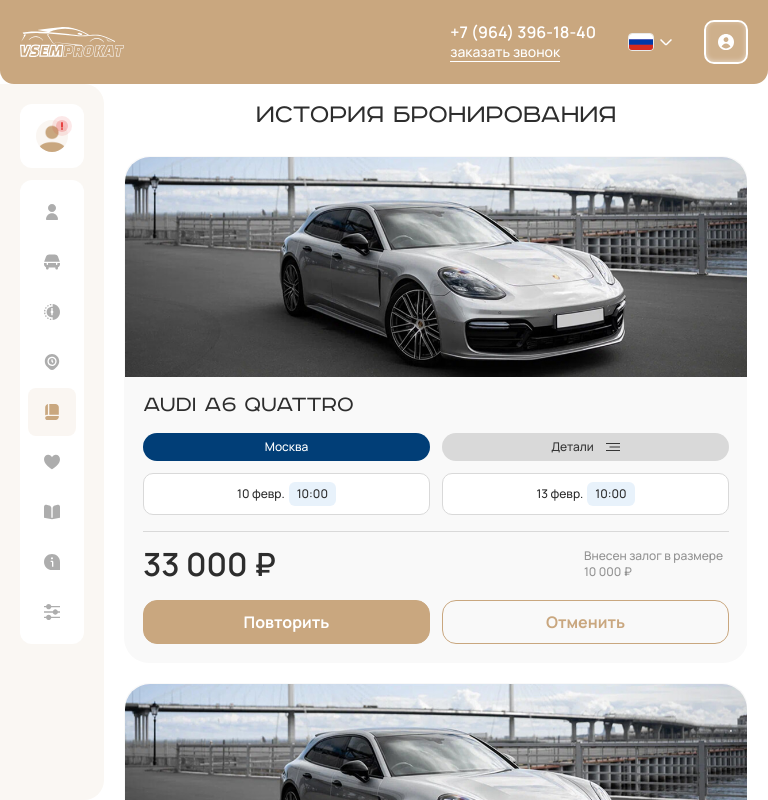
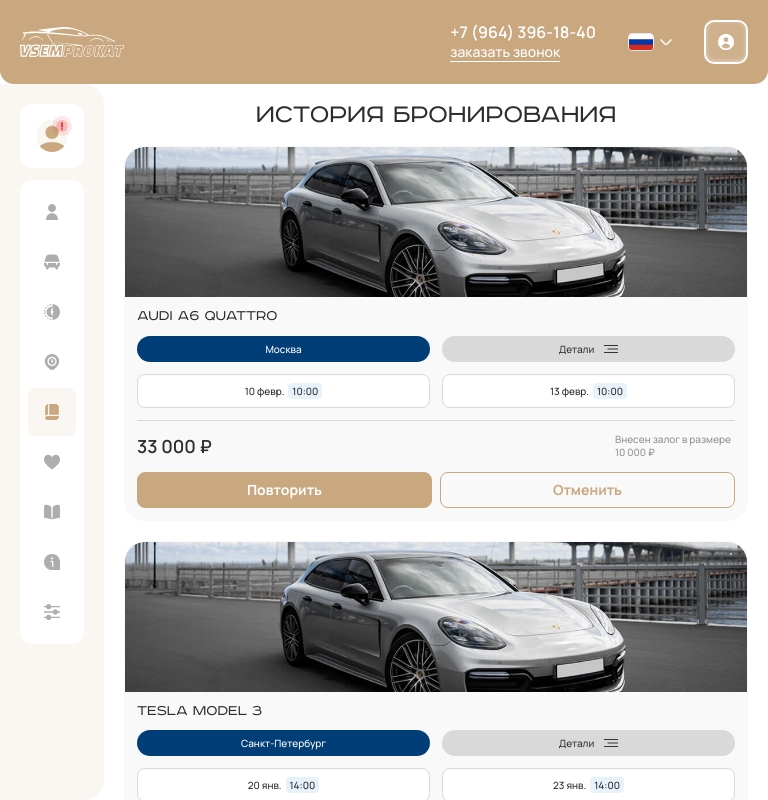
Before and after one commit to slav4x/rent-cars, a Next.js app: page /account/bookings/history in a window 768 px wide. Built offline with nearby package versions, Linux system fonts and the light colour scheme.

Commit message:
feat: AccountBookings

```diff
--- a/src/components/account/AccountBookingCard.module.sass
+++ b/src/components/account/AccountBookingCard.module.sass
@@ -25,28 +25,6 @@
 
 .content
 	padding: 18px
-
-.top
-	display: flex
-	align-items: center
-	justify-content: space-between
-	gap: 12px
-	margin-bottom: 14px
-
-.code
-	font-size: 12px
-	line-height: 1.2
-	font-weight: 700
-	letter-spacing: 0.08em
-	color: rgba(53, 53, 53, 0.6)
-
-.badge
-	padding: 8px 12px
-	border-radius: 99px
-	background: rgba(201, 167, 127, 0.14)
-	color: #8A6338
-	font-size: 12px
-	line-height: 1.2
 
 .title
 	font-family: var(--font-roadradio)
@@ -114,7 +92,7 @@
 
 .price
 	display: flex
-	align-items: flex-start
+	align-items: center
 	justify-content: space-between
 	gap: 16px
 	padding-top: 16px
@@ -177,7 +155,7 @@
 .detailsOpen
 	width: calc(100% + 32px)
 	padding: 12px
-	border-color: #D9D9D9
+	border-color: #D9D9D9 !important
 
 .detailsClose
 	position: absolute
@@ -240,3 +218,171 @@
 		font-weight: 500
 		&::-webkit-scrollbar
 			display: none
+
+@media (min-width: 1600px)
+	.card:nth-child(3n)
+		.details
+			left: initial
+			right: 100%
+			border-top-right-radius: 0px
+			border-bottom-right-radius: 0px
+			border-top-left-radius: 25px
+			border-bottom-left-radius: 25px
+			border-left: 1px solid transparent
+			border-right: 0px
+	.cardOpen:nth-child(3n)
+		border-top-right-radius: 25px
+		border-bottom-right-radius: 25px
+		border-top-left-radius: 0
+		border-bottom-left-radius: 0
+		.image
+			border-top-right-radius: 25px
+			border-top-left-radius: 0
+
+@media (max-width: 1600px)
+	.card
+		border-radius: 20px
+
+	.image
+		border-top-left-radius: 20px
+		border-top-right-radius: 20px
+		img
+			height: 200px
+
+	.content
+		padding: 12px
+
+	.info
+		margin-top: 12px
+		padding-bottom: 12px
+
+	.city,
+	.meta
+		min-height: 26px
+
+	.meta
+		gap: 10px
+
+	.time
+		border-radius: 8px
+		span
+			border-radius: 4px
+			padding: 4px
+
+	.price
+		gap: 12px
+		padding-top: 12px
+		b
+			font-size: 24px
+			line-height: 1
+			font-weight: 600
+
+	.details
+		border-top-right-radius: 20px
+		border-bottom-right-radius: 20px
+
+@media (max-width: 1200px)
+	.image
+		img
+			height: 150px
+
+	.title
+		font-size: 16px
+
+	.city,
+	.meta
+		min-height: 26px
+		font-size: 10px
+		line-height: 8px
+		padding: 8px 0
+
+	.time
+		font-size: 10px
+		padding: 8px
+		line-height: 8px
+
+	.price
+		b
+			font-size: 18px
+		span
+			font-size: 10px
+			max-width: 120px
+
+	.btn,
+	.btnOutline
+		font-size: 14px
+		line-height: 12px
+		min-height: 36px
+		border-radius: 8px
+
+	.controls
+		margin-top: 12px
+		gap: 8px
+
+	.details
+		border-top-right-radius: 20px
+		border-bottom-right-radius: 20px
+
+	.specTitle
+		font-size: 14px
+
+	.specList
+		font-size: 14px
+		line-height: 1.2
+		li
+			padding: 8px 0
+
+	.additionallyTitle
+		font-size: 15px
+
+	.additionallyItem
+		margin-bottom: 12px
+		span
+			font-size: 14px
+		p
+			border-radius: 8px
+			font-size: 14px
+
+	.detailsOpen
+		width: calc(100% + 22px)
+
+@media (min-width: 768px) and (max-width: 1600px)
+	.card:nth-child(2n)
+		.details
+			left: initial
+			right: 100%
+			border-top-right-radius: 0px
+			border-bottom-right-radius: 0px
+			border-top-left-radius: 20px
+			border-bottom-left-radius: 20px
+			border-left: 1px solid transparent
+			border-right: 0px
+	.cardOpen:nth-child(2n)
+		border-top-right-radius: 20px
+		border-bottom-right-radius: 20px
+		border-top-left-radius: 0
+		border-bottom-left-radius: 0
+		.image
+			border-top-right-radius: 20px
+			border-top-left-radius: 0
+
+@media (max-width: 768px)
+	.card
+		.details
+			left: 0 !important
+			right: 0 !important
+			border-radius: 20px !important
+			border: 1px solid transparent
+			opacity: 0
+			width: 100%
+			pointer-events: none
+			padding: 12px
+		.detailsOpen
+			width: 100%
+			opacity: 1
+			pointer-events: auto
+	.cardOpen
+		border-radius: 20px !important
+		.image
+			border-top-right-radius: 20px !important
+			border-top-left-radius: 20px !important
--- a/src/data/mocks/account.ts
+++ b/src/data/mocks/account.ts
@@ -97,6 +97,15 @@
         totalPrice: 38000,
     },
     {
+        id: "BR-100",
+        status: "upcoming",
+        carId: "10",
+        pickupAt: "16 апреля 2026, 11:00",
+        returnAt: "20 апреля 2026, 11:00",
+        city: "Краснодар",
+        totalPrice: 38000,
+    },
+    {
         id: "BR-0995",
         status: "history",
         carId: "5",
--- a/src/views/account/AccountBookingsPage.module.sass
+++ b/src/views/account/AccountBookingsPage.module.sass
@@ -7,11 +7,15 @@
 	grid-template-columns: repeat(3, minmax(0, 1fr))
 	gap: 30px
 
-@media (max-width: 1400px)
+@media (max-width: 1600px)
 	.grid
 		grid-template-columns: repeat(2, minmax(0, 1fr))
+
+@media (max-width: 1200px)
+	.grid
+		margin-top: 20px
+		gap: 20px
 
 @media (max-width: 768px)
 	.grid
 		grid-template-columns: 1fr
-		gap: 20px
```
